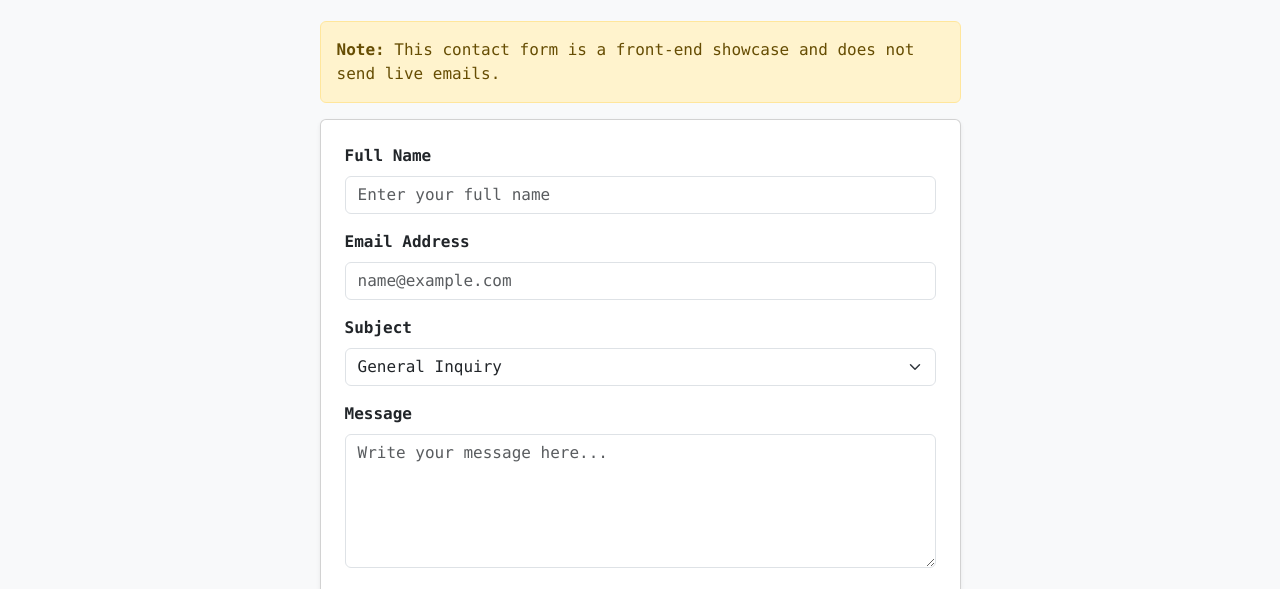
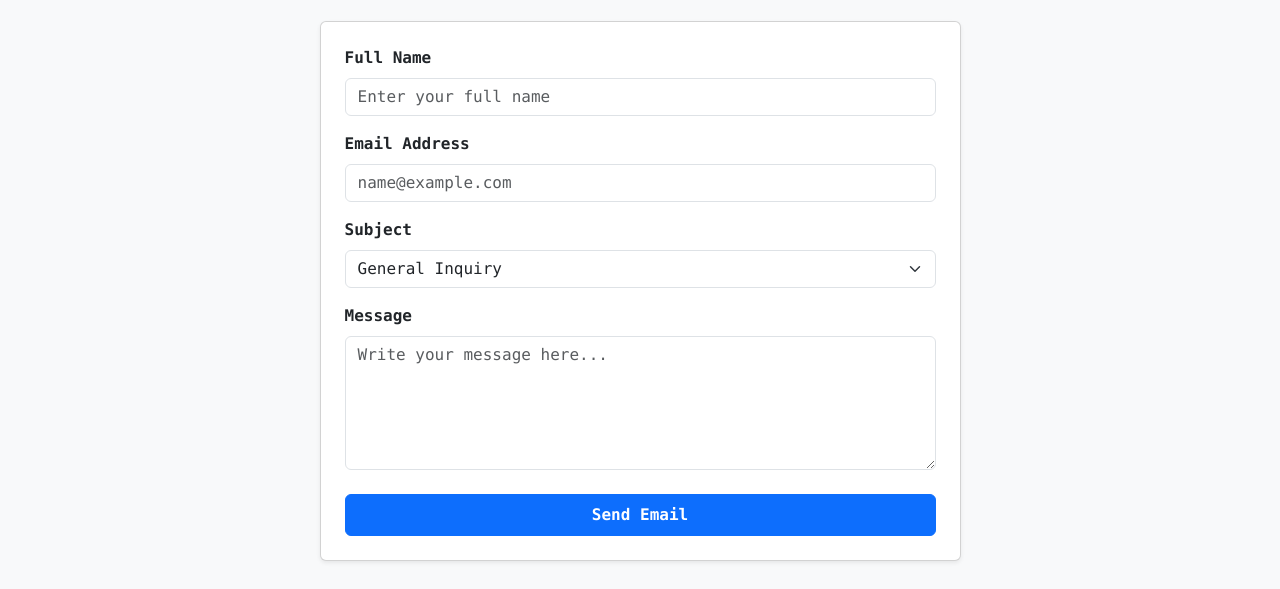
Before and after one commit to zubayrd/CSS-Exercise-02-2-, a plain HTML site: page contact.html in a window 1280 px wide. Shown: the part 211-800 px from the top of the page. Drawn offline with nearby package versions, Linux system fonts and the light colour scheme.

Commit message:
Update Lumina

```diff
--- a/contact.html
+++ b/contact.html
@@ -56,9 +56,6 @@
             <p class="text-muted">Have a question about a product or want to leave a review? Send us a message below.</p>
           </div>
 
-          <div class="alert alert-warning" role="alert">
-            <strong>Note:</strong> This contact form is a front-end showcase and does not send live emails.
-          </div>
 
           <div class="card shadow-sm">
             <div class="card-body p-4">
```
Also changed, not shown: about.html (+1 -3 lines), index.html (+0 -4 lines), products.html (+0 -1 lines).
